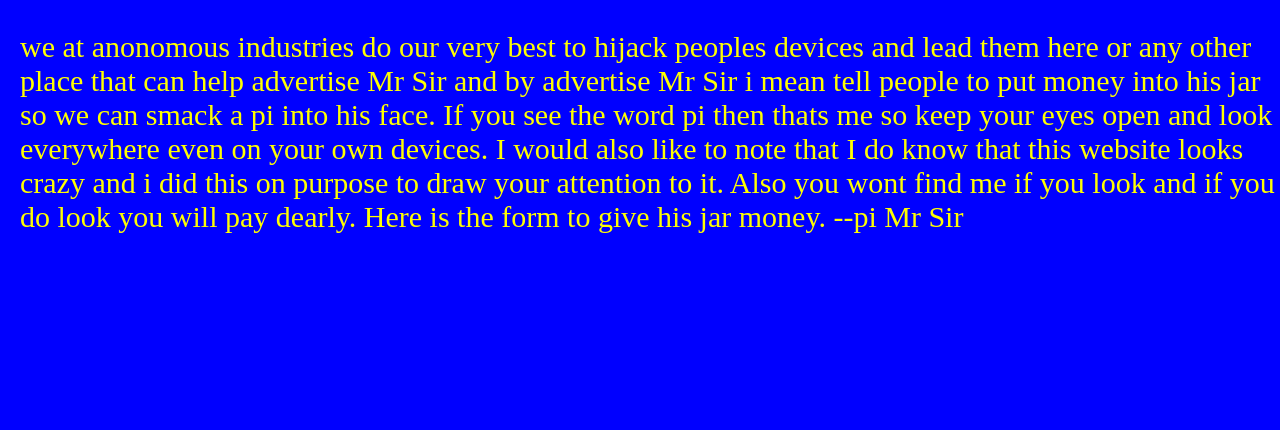
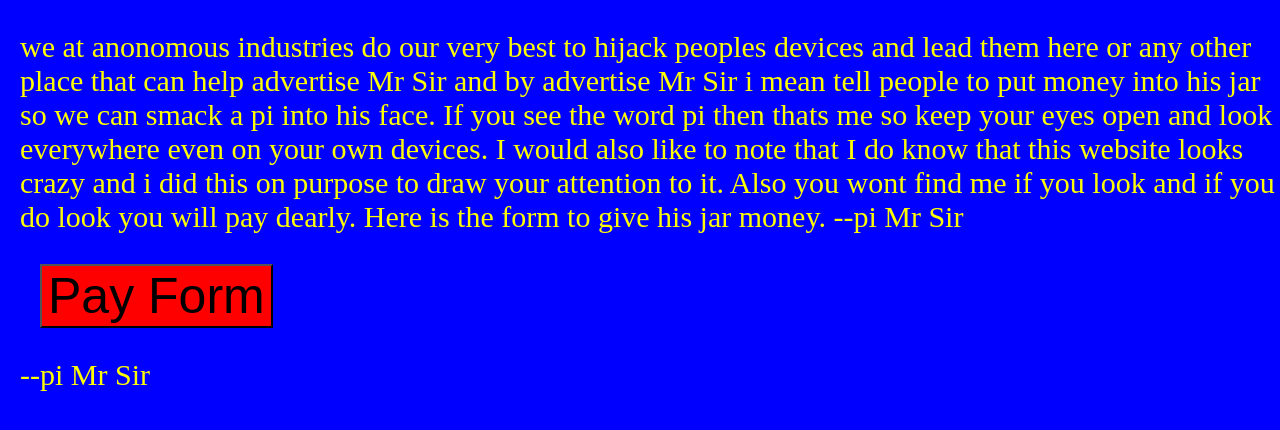
Before and after one commit to FancyOtter99/Pi-Mr-Sir, a plain HTML site: page learn.html in a window 1280 px wide. Drawn offline with Linux system fonts and the light colour scheme.

Commit message:
Update learn.html

```diff
--- a/learn.html
+++ b/learn.html
@@ -9,5 +9,7 @@
     <body id="body">
         <p id="long-text">we at anonomous industries do our very best to hijack peoples devices and lead them here or any other place that can help advertise Mr Sir and by advertise Mr Sir i mean tell people to put money into his jar so we can smack a pi into his face. If you see the word pi then thats me so keep your eyes open and look everywhere even on your own devices. I would also like to note that I do know that this website looks crazy and i did this on purpose to draw your attention to it. Also you wont find me if you look and if you do look you will pay dearly. Here is the form to give his jar money. --pi Mr Sir
         </p>
+        <a><button id="hoops">Pay Form</button></a>
+        <p id="long-text">--pi Mr Sir</p>
     </body>
 </html>
```
